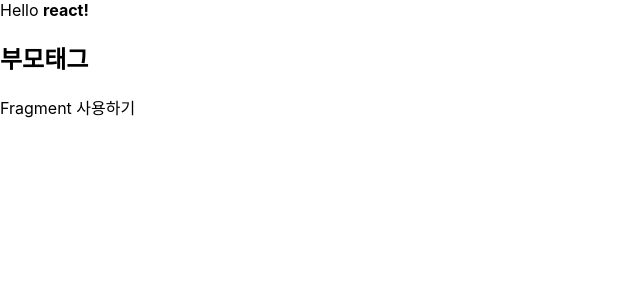
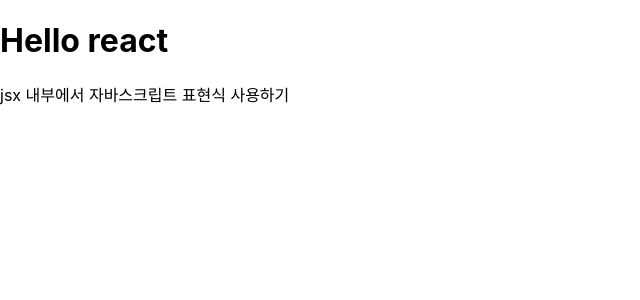
Before and after one commit to cdcoc0/react-ch.1-7, a React (Create React App) app: page / in a window 1280 px wide. Shown: the top 300 px of the page, without its empty margins (0-640 px from the left). Built offline with nearby package versions, Linux system fonts and the light colour scheme.

Commit message:
JSX -jsx 내부에서 js 사용 -const, let, var

```diff
--- a/src/App.js
+++ b/src/App.js
@@ -1,12 +1,14 @@
-import {Fragment} from 'react';
 
 function App() {
+  const name = "react";
+  //const, let: 블록 단위 scope
+  //var: 함수 단위의 scope
+
   return (
-    <Fragment>
-      Hello <b>react!</b>
-      <h2>부모태그</h2>
-      <p>Fragment 사용하기</p>
-    </Fragment>
+    <>
+      <h1>Hello {name}</h1>
+      <p>jsx 내부에서 자바스크립트 표현식 사용하기</p>
+    </>
   );
 }
 
```
Also changed, not shown: 1 other file (tests, documents, lock files or other folders).
